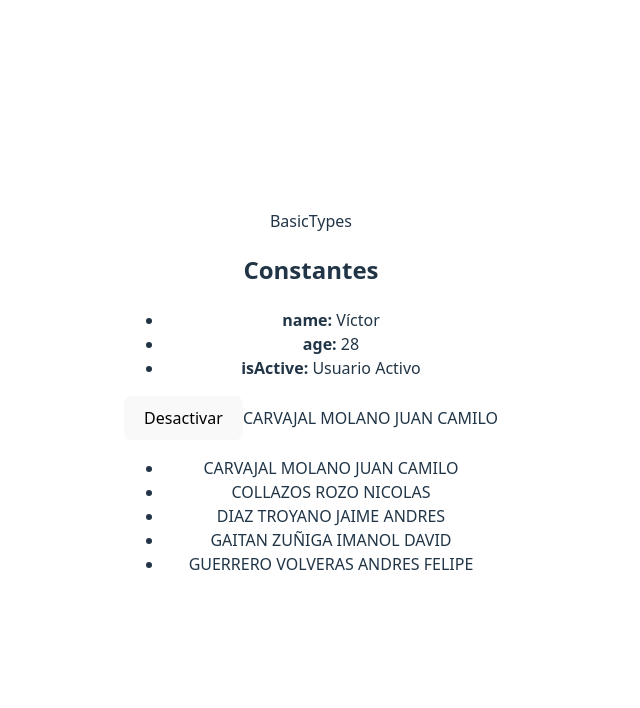
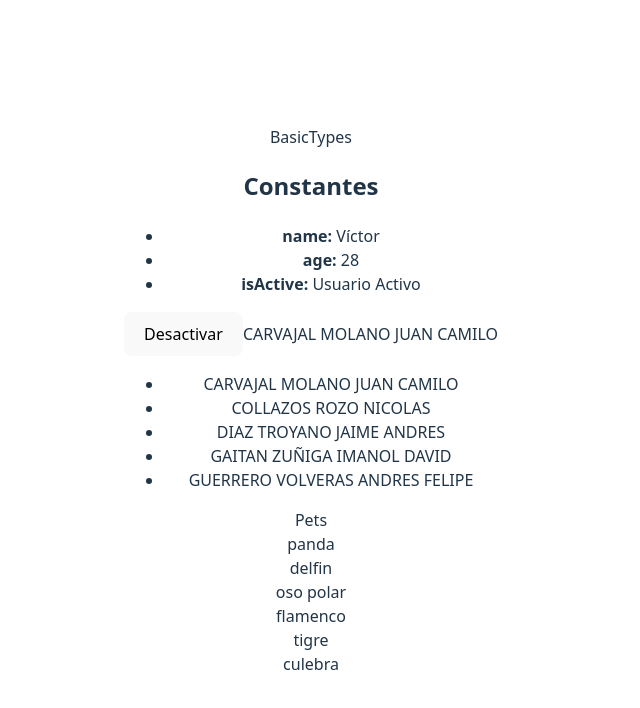
Before and after one commit to ApoloByte/HerramientasVisualesDeProgramacionTDST, a React (Vite) app in the folder 02-bases-react-guia-2/: page / in a window 1280 px wide. Shown: the top 708 px of the page, without its empty margins (329-969 px from the left). Built offline with nearby package versions, Linux system fonts and the light colour scheme.

Commit message:
feat(guia-2): add pets list

```diff
--- a/02-bases-react-guia-2/src/App.tsx
+++ b/02-bases-react-guia-2/src/App.tsx
@@ -1,11 +1,13 @@
 import './App.css'
 import { BasicTypes } from './components/BasicTypes'
+import { Pets } from './Pets'
 
 function App() {
 
   return (
     <>
       <BasicTypes />
+      <Pets/>
     </>
   )
 }
--- /dev/null
+++ b/02-bases-react-guia-2/src/Pets.tsx
@@ -0,0 +1,28 @@
+import React from 'react'
+
+export const Pets = () => {
+    const animales =[
+        "panda",
+        "delfin",
+        "oso polar",
+        "flamenco",
+        "tigre",
+        "culebra ",
+    ]
+
+    return (
+        <>
+        <div>Pets</div>
+        <div>
+         {animales.map(
+            (animal,index)=> <div key ={index}>
+                {animal}
+            </div>
+         )}
+
+        </div>
+
+</>
+
+    )
+}
```
